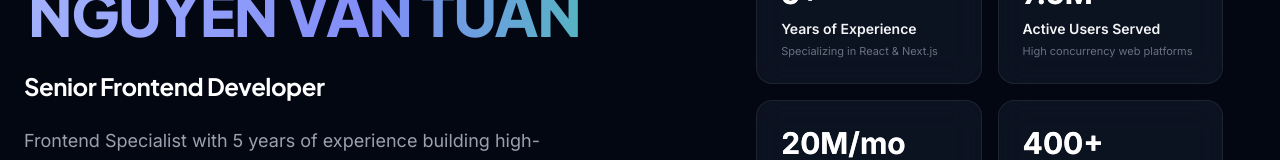
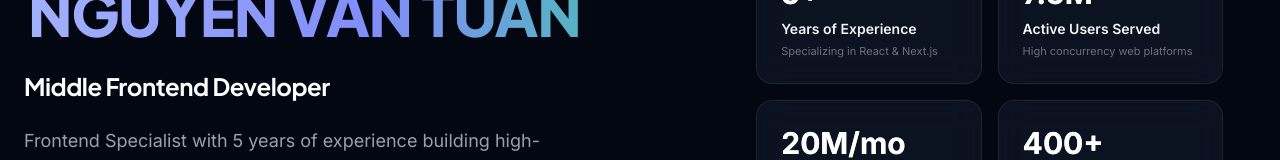
Before and after one commit to nothing521314/my-portfolio, a Next.js app: page /en in a window 1280 px wide. Shown: the part 341-501 px from the top of the page. Built offline with nearby package versions, Linux system fonts and the light colour scheme.

Commit message:
fix: replace all remaining Senior with Middle Frontend Developer

```diff
--- a/src/locales/en.ts
+++ b/src/locales/en.ts
@@ -2,8 +2,8 @@ import { Translation } from "./types";
 
 export const en: Translation = {
   metadata: {
-    title: "Nguyen Van Tuan | Senior Frontend Developer Portfolio",
-    description: "Portfolio of Nguyen Van Tuan - Senior Frontend Developer with 5 years of experience specializing in React.js, Next.js, and high-concurrency systems optimization.",
+    title: "Nguyen Van Tuan | Middle Frontend Developer Portfolio",
+    description: "Portfolio of Nguyen Van Tuan - Middle Frontend Developer with 5 years of experience specializing in React.js, Next.js, and high-concurrency systems optimization.",
     keywords: ["Nguyen Van Tuan", "Nguyen Van Tuan Frontend", "Frontend Developer", "Nextjs Portfolio", "ReactJS", "SotaTek", "Developer Portfolio Vietnam"],
   },
   nav: {
@@ -18,7 +18,7 @@ export const en: Translation = {
   hero: {
     badge: "Ready for large-scale projects",
     greeting: "Hi, I am",
-    role: "Senior Frontend Developer",
+    role: "Middle Frontend Developer",
     desc: "Frontend Specialist with 5 years of experience building high-performance web systems serving up to 7.5M active users for leading Korean and Japanese partners.",
     viewProjects: "View Projects",
     contactDirect: "Contact Directly",
@@ -106,7 +106,7 @@ export const en: Translation = {
   },
   cvData: {
     name: "NGUYEN VAN TUAN",
-    title: "Senior Frontend Developer",
+    title: "Middle Frontend Developer",
     email: "nguyentuan.dev2010@gmail.com",
     phone: "+84 38 436 7271",
     location: "Hanoi, Vietnam",
--- a/src/locales/vi.ts
+++ b/src/locales/vi.ts
@@ -2,8 +2,8 @@ import { Translation } from "./types";
 
 export const vi: Translation = {
   metadata: {
-    title: "Nguyễn Văn Tuân | Senior Frontend Developer Portfolio",
-    description: "Portfolio của Nguyễn Văn Tuân - Senior Frontend Developer với 5 năm kinh nghiệm chuyên sâu về React.js, Next.js và tối ưu hóa hệ thống tải cao phục vụ tới 7.5 triệu người dùng.",
+    title: "Nguyễn Văn Tuân | Middle Frontend Developer Portfolio",
+    description: "Portfolio của Nguyễn Văn Tuân - Middle Frontend Developer với 5 năm kinh nghiệm chuyên sâu về React.js, Next.js và tối ưu hóa hệ thống tải cao phục vụ tới 7.5 triệu người dùng.",
     keywords: ["Nguyen Van Tuan", "Nguyen Van Tuan Frontend", "Frontend Developer", "Nextjs Portfolio", "ReactJS", "SotaTek", "Developer Portfolio Vietnam"],
   },
   nav: {
@@ -18,7 +18,7 @@ export const vi: Translation = {
   hero: {
     badge: "Sẵn sàng cho các dự án quy mô lớn",
     greeting: "Xin chào, tôi là",
-    role: "Senior Frontend Developer",
+    role: "Middle Frontend Developer",
     desc: "Chuyên gia phát triển Frontend với 5 năm kinh nghiệm xây dựng các hệ thống tải cao phục vụ tới 7.5M người dùng hoạt động cho các đối tác hàng đầu Nhật Bản và Hàn Quốc.",
     viewProjects: "Xem dự án",
     contactDirect: "Liên hệ trực tiếp",
@@ -106,7 +106,7 @@ export const vi: Translation = {
   },
   cvData: {
     name: "NGUYỄN VĂN TUÂN",
-    title: "Senior Frontend Developer",
+    title: "Middle Frontend Developer",
     email: "nguyentuan.dev2010@gmail.com",
     phone: "+84 38 436 7271",
     location: "Hà Nội, Việt Nam",
```
